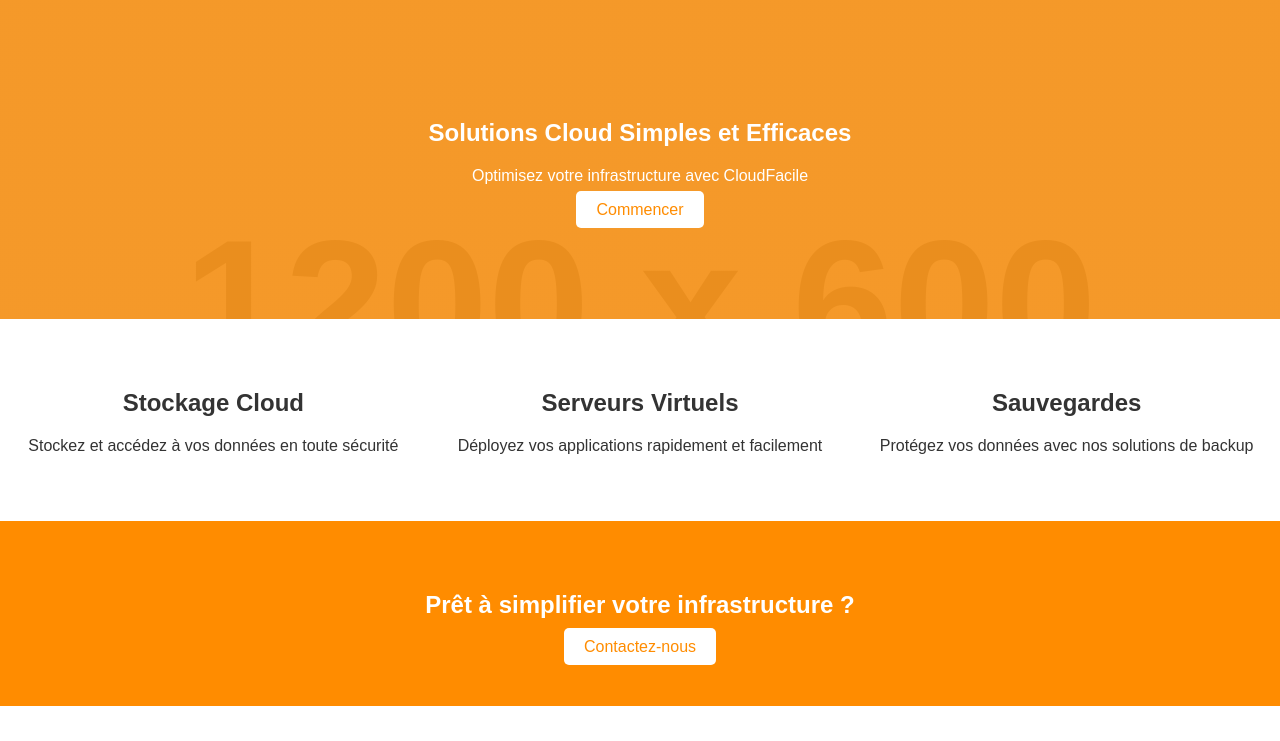
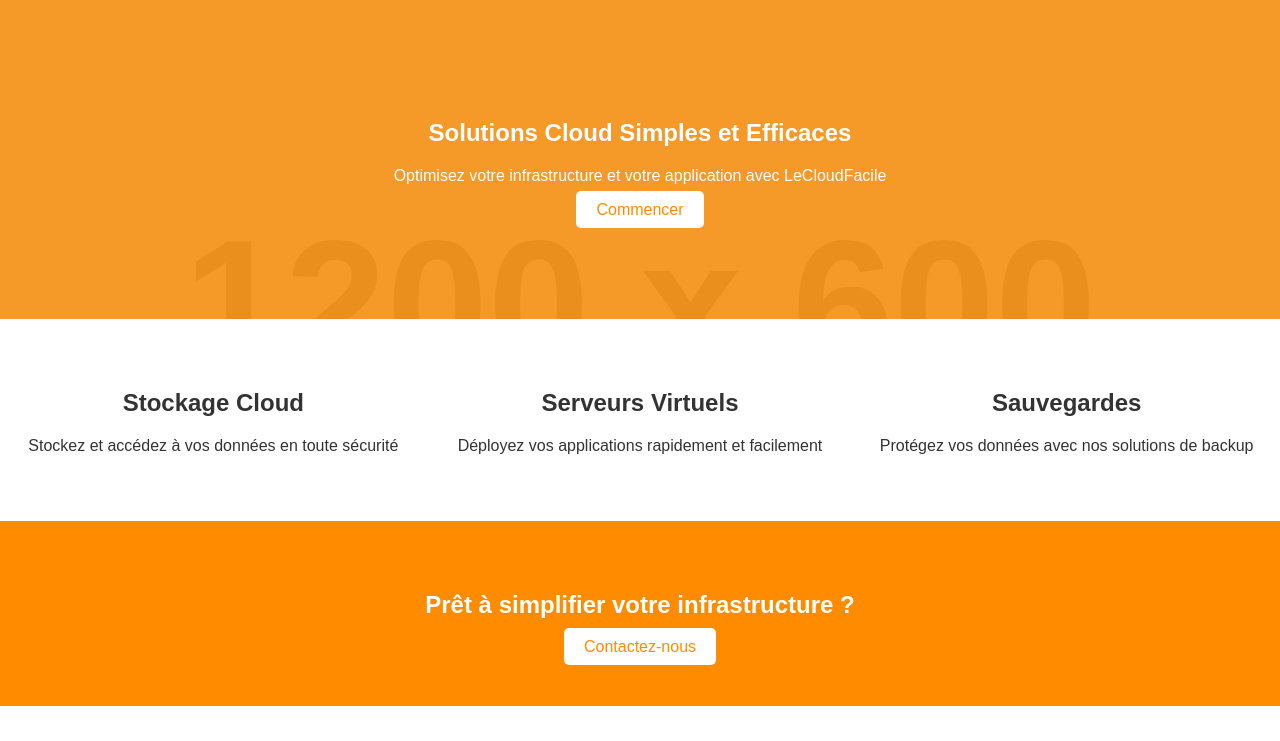
Before and after one commit to rockkoue/terraform-ci-cd, a plain HTML site: page webapp/index.html in a window 1280 px wide. Shown: the part 59-800 px from the top of the page. Drawn offline with Linux system fonts and the light colour scheme.

Commit message:
feat(): update front-end

```diff
--- a/webapp/index.html
+++ b/webapp/index.html
@@ -70,7 +70,7 @@
 
     <section class="hero">
         <h1>Solutions Cloud Simples et Efficaces</h1>
-        <p>Optimisez votre infrastructure avec CloudFacile</p>
+        <p>Optimisez votre infrastructure et votre application avec LeCloudFacile</p>
         <a href="#contact" class="button">Commencer</a>
     </section>
 
```
